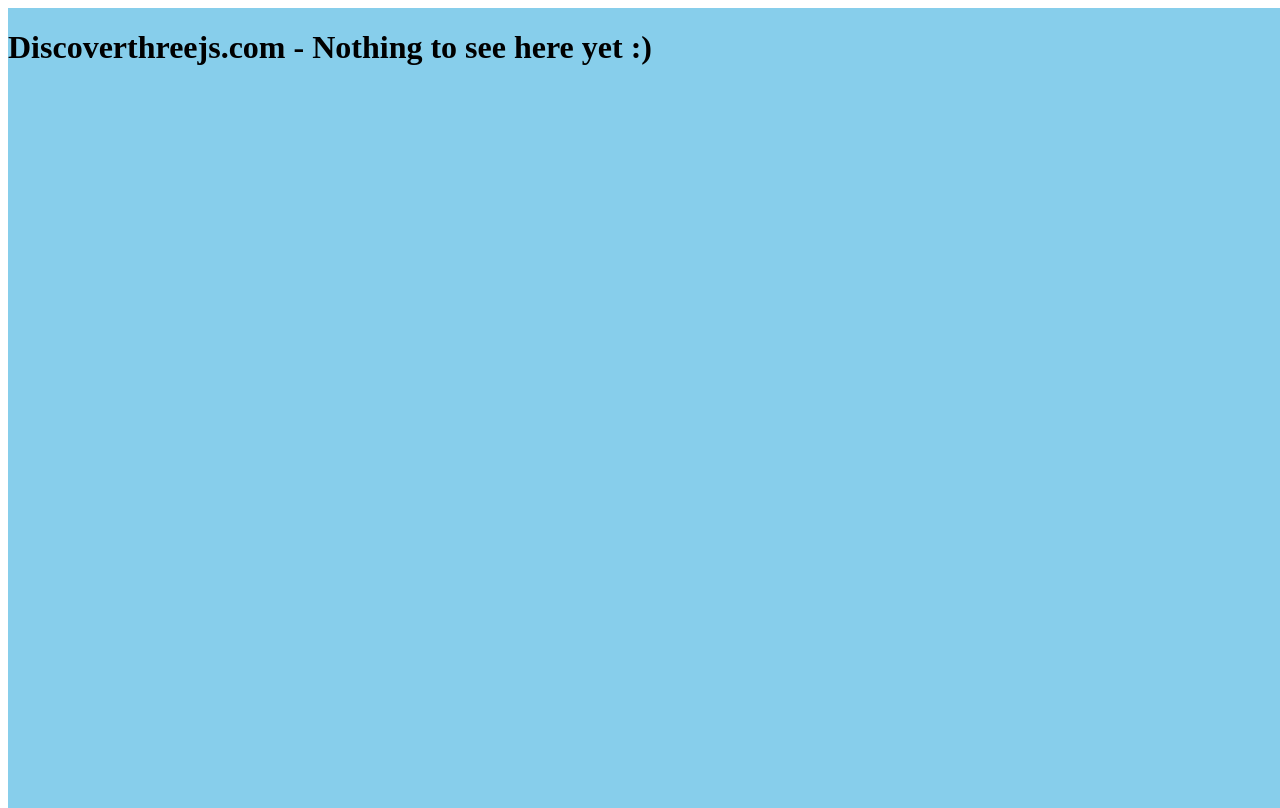
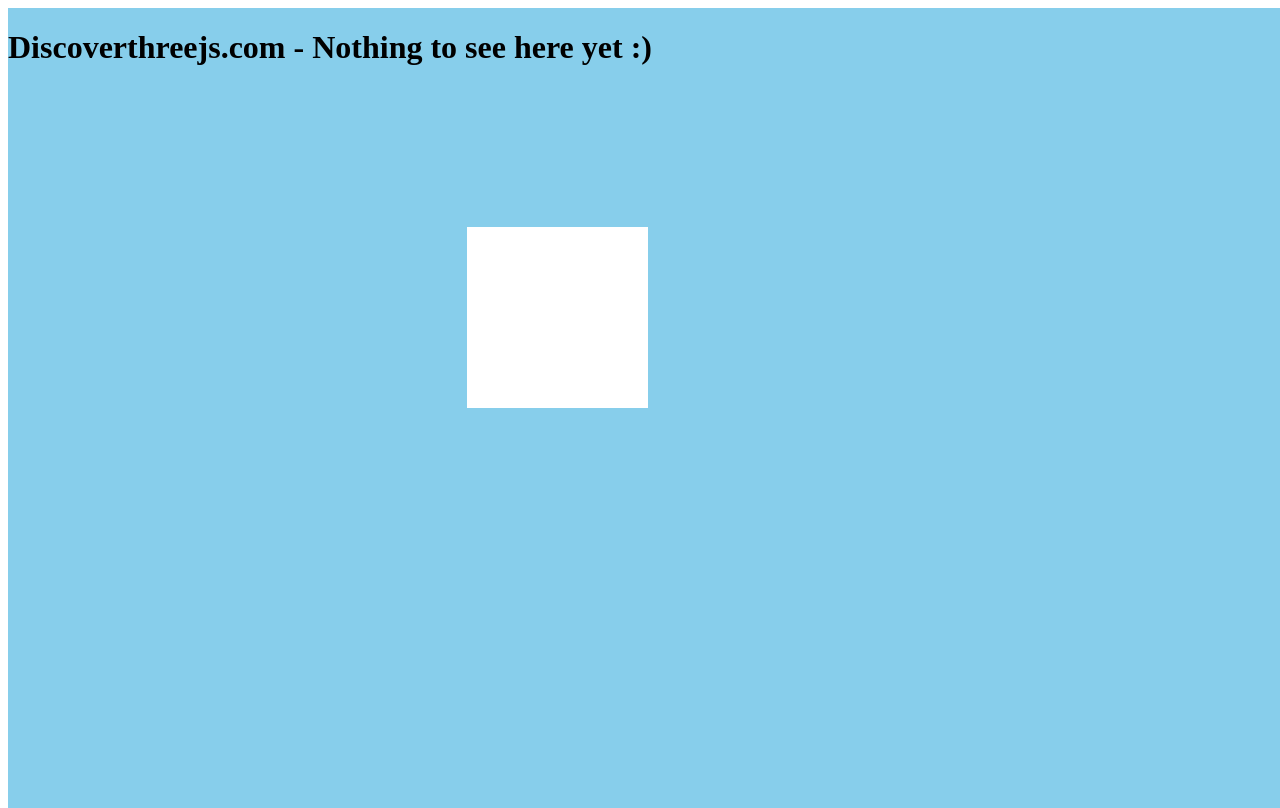
Before and after one commit to mihailgaberov/discoverthreejs, a website built with Vite: page index.html in a window 1280 px wide. Built offline with nearby package versions, Linux system fonts and the light colour scheme.

Commit message:
:student: Introducing the World App

```diff
--- a/index.html
+++ b/index.html
@@ -13,6 +13,8 @@
     />
 
     <link href="./styles/main.css" rel="stylesheet" type="text/css" />
+
+    <script type="module" src="./src/main.js"></script>
   </head>
 
   <body>
--- a/src/World/World.js
+++ b/src/World/World.js
@@ -17,9 +17,16 @@
     scene = createScene();
     renderer = createRenderer();
     container.append(renderer.domElement);
+
+    const cube = createCube();
+
+    scene.add(cube);
+
+    const resizer = new Resizer(container, camera, renderer);
   }
 
   render() {
+    console.log("rendering");
     renderer.render(scene, camera);
   }
 }
--- a/src/World/components/cube.js
+++ b/src/World/components/cube.js
@@ -1,14 +1,15 @@
-import { BoxBufferGeometry, Mesh, MeshBasicMaterial } from "three";
+import { BoxGeometry, Mesh, MeshBasicMaterial } from "three";
 
 function createCube() {
   // create a geometry
-  const geometry = new BoxBufferGeometry(2, 2, 2);
+  const geometry = new BoxGeometry(2, 2, 2);
 
   // create a default (white) Basic material
   const material = new MeshBasicMaterial();
 
   // create a Mesh containing the geometry and material
   const cube = new Mesh(geometry, material);
+  cube.position.set(-1, 1, -5);
 
   return cube;
 }
--- a/src/World/systems/Resizer.js
+++ b/src/World/systems/Resizer.js
@@ -1,5 +1,16 @@
 class Resizer {
-  constructor() {}
+  constructor(container, camera, renderer) {
+    // Set the camera's aspect ratio
+    camera.aspect = container.clientWidth / container.clientHeight;
+
+    // update the camera's frustum
+    camera.updateProjectionMatrix();
+
+    // update the size of the renderer AND the canvas
+    renderer.setSize(container.clientWidth, container.clientHeight);
+
+    // set the pixel ratio (for mobile devices)
+    renderer.setPixelRatio(window.devicePixelRatio);
+  }
 }
-
 export { Resizer };
--- a/src/main.js
+++ b/src/main.js
@@ -1,15 +1,11 @@
 import { World } from "./World/World.js";
 
 function main() {
-  // Get a reference to the container element
   const container = document.querySelector("#scene-container");
 
-  // 1. Create an instance of the World app
   const world = new World(container);
 
-  // 2. Render the scene
   world.render();
 }
 
-// call main to start the app
 main();
```
